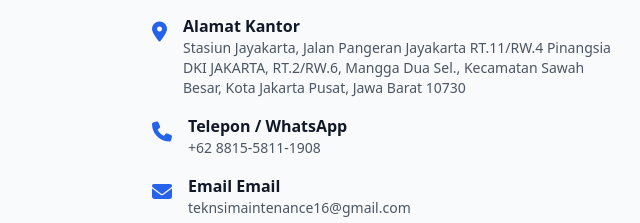
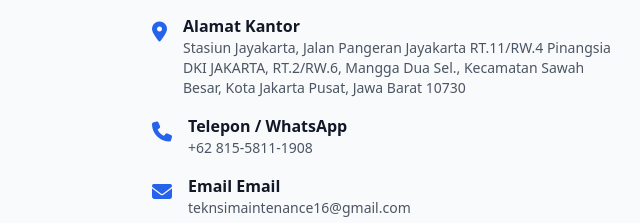
Before and after one commit to demonkart019/Website-Teknisi-Instalasi, a plain HTML site: page index.html in a window 1280 px wide. Shown: the part 2474-2697 px from the top of the page, 0-640 px from the left. Drawn offline with nearby package versions, Linux system fonts and the light colour scheme.

Commit message:
Update index.html

```diff
--- a/index.html
+++ b/index.html
@@ -230,7 +230,7 @@
                             <div class="text-blue-600 text-xl mt-1"><i class="fa-solid fa-phone"></i></div>
                             <div>
                                 <h5 class="font-semibold text-gray-900">Telepon / WhatsApp</h5>
-                                <p class="text-gray-600 text-sm">+62 8815-5811-1908</p>
+                                <p class="text-gray-600 text-sm">+62 815-5811-1908</p>
                             </div>
                         </div>
                         <div class="flex items-start space-x-4">
```
